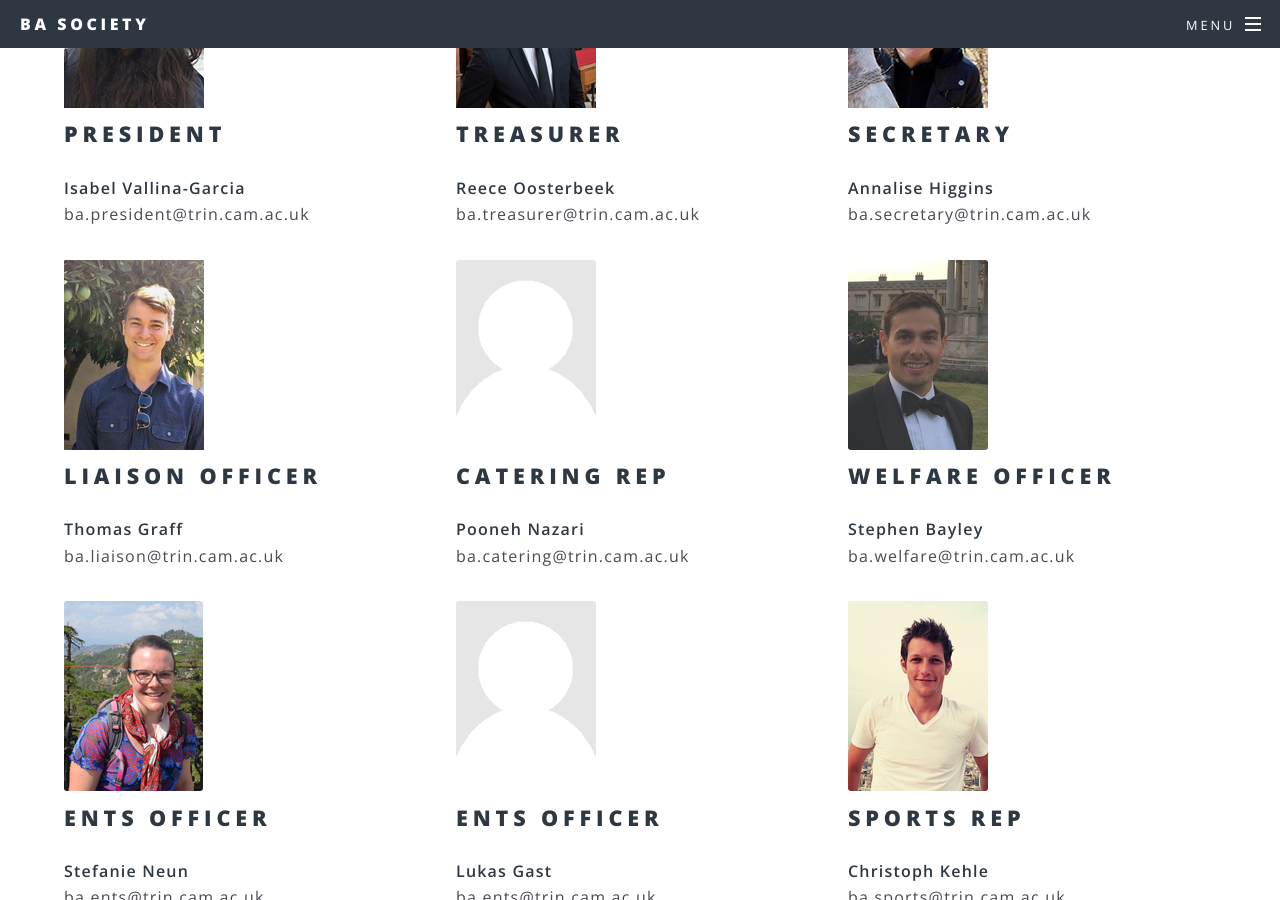
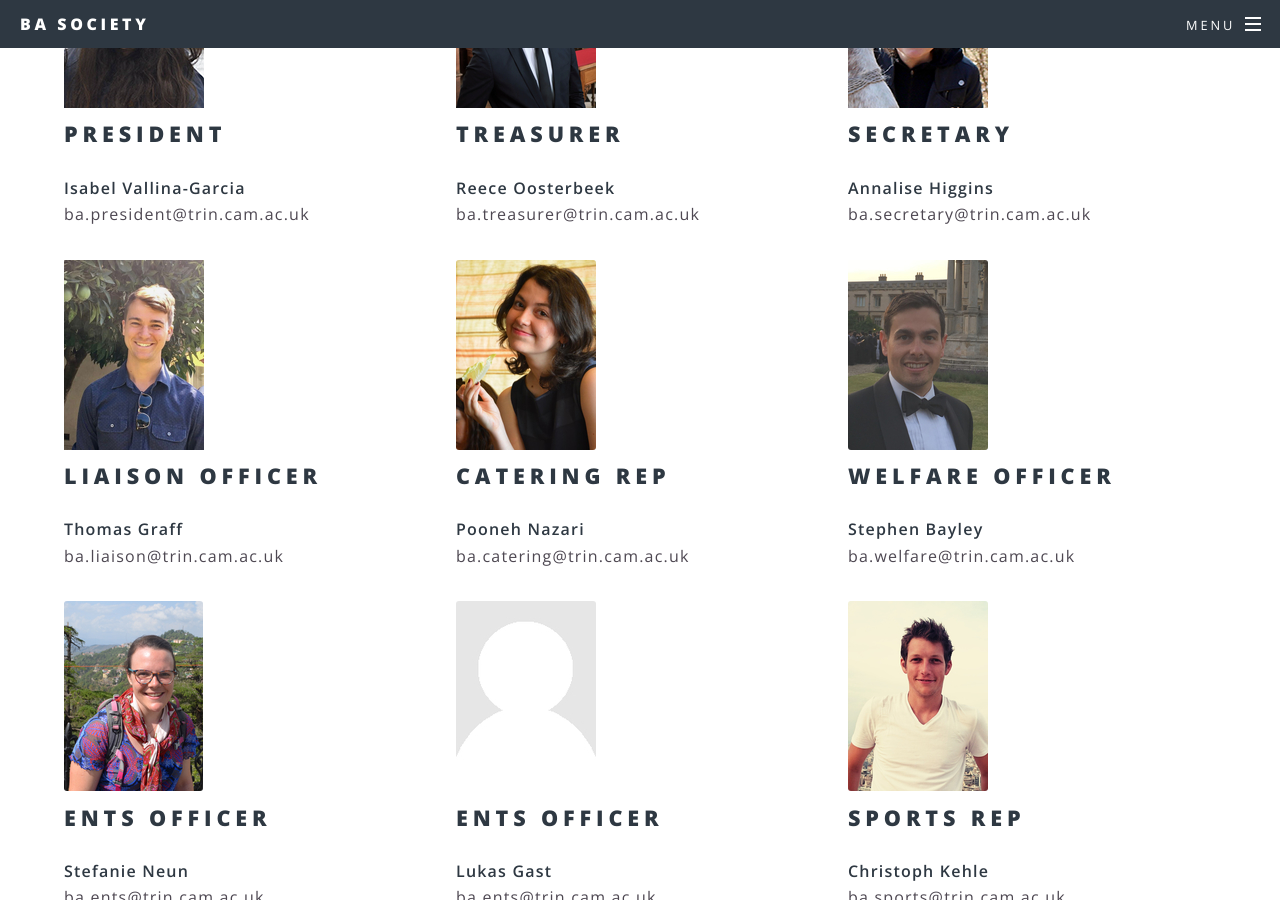
Before and after one commit to TrinityBASociety/trinitybasociety.github.io, a Jekyll site: the page built from committee/index.html, in a window 1280 px wide and 900 px high, scrolled down 531 px. Built offline with Jekyll 4.4.1, drawn with Linux system fonts in a browser that asks for light colours.

Commit message:
Pooneh's picture.

```diff
--- a/committee/index.html
+++ b/committee/index.html
@@ -39,7 +39,7 @@
 			</div>
 	</div>
 	<div class="4u 12u$(medium)">
-			<div class="image"><img src="/images/committee/Portrait_placeholder.jpg" alt="/images/committee/pooneh.jpg" /></div><div class="content">
+			<div class="image"><img src="/images/committee/pooneh.jpg" alt="" /></div><div class="content">
 				<h2>Catering Rep</h2>
 				<b>Pooneh Nazari</b>
 				<p>ba.catering@trin.cam.ac.uk</p>
```
Also changed, not shown: images/committee/pooneh.jpg (added).
